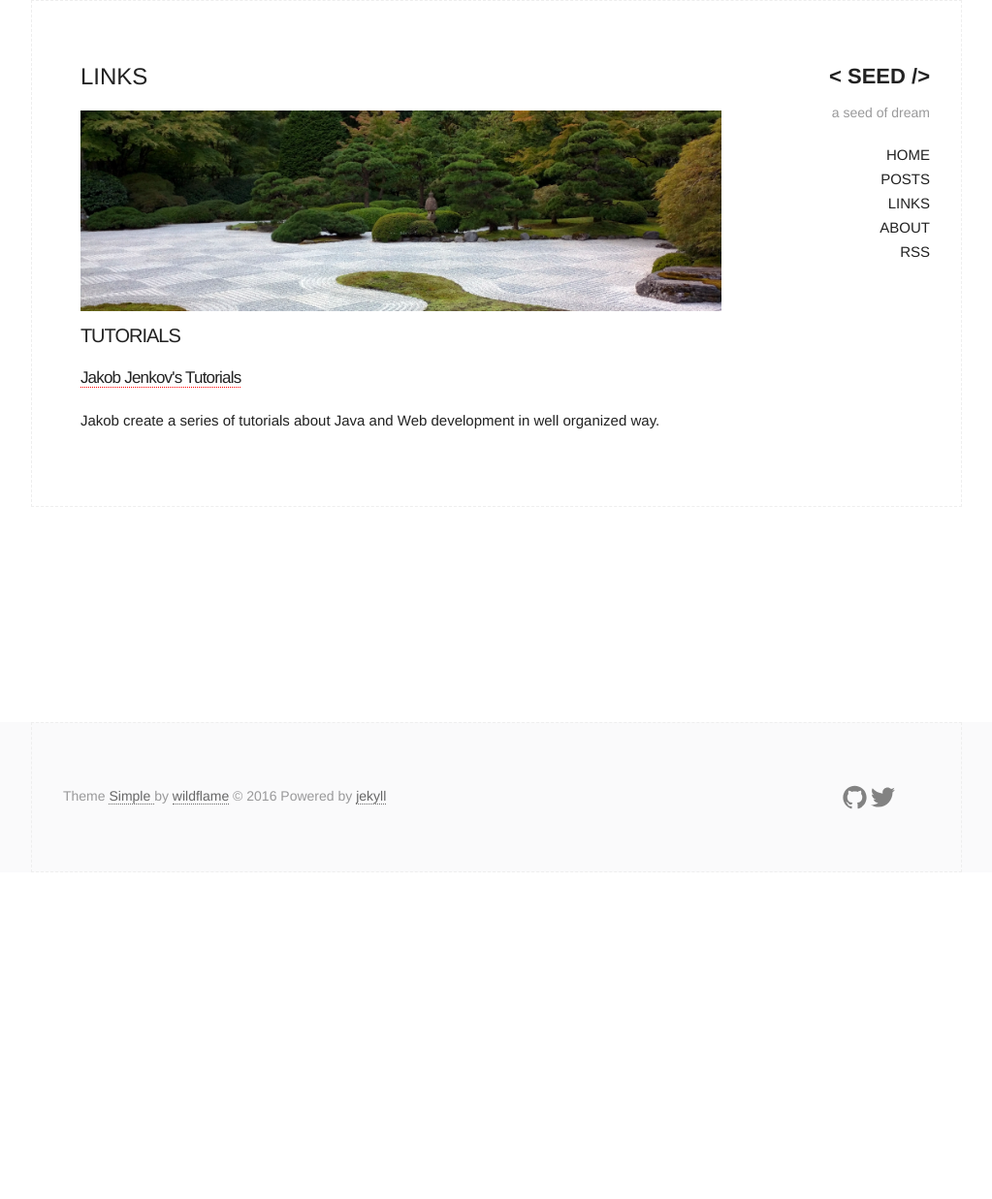
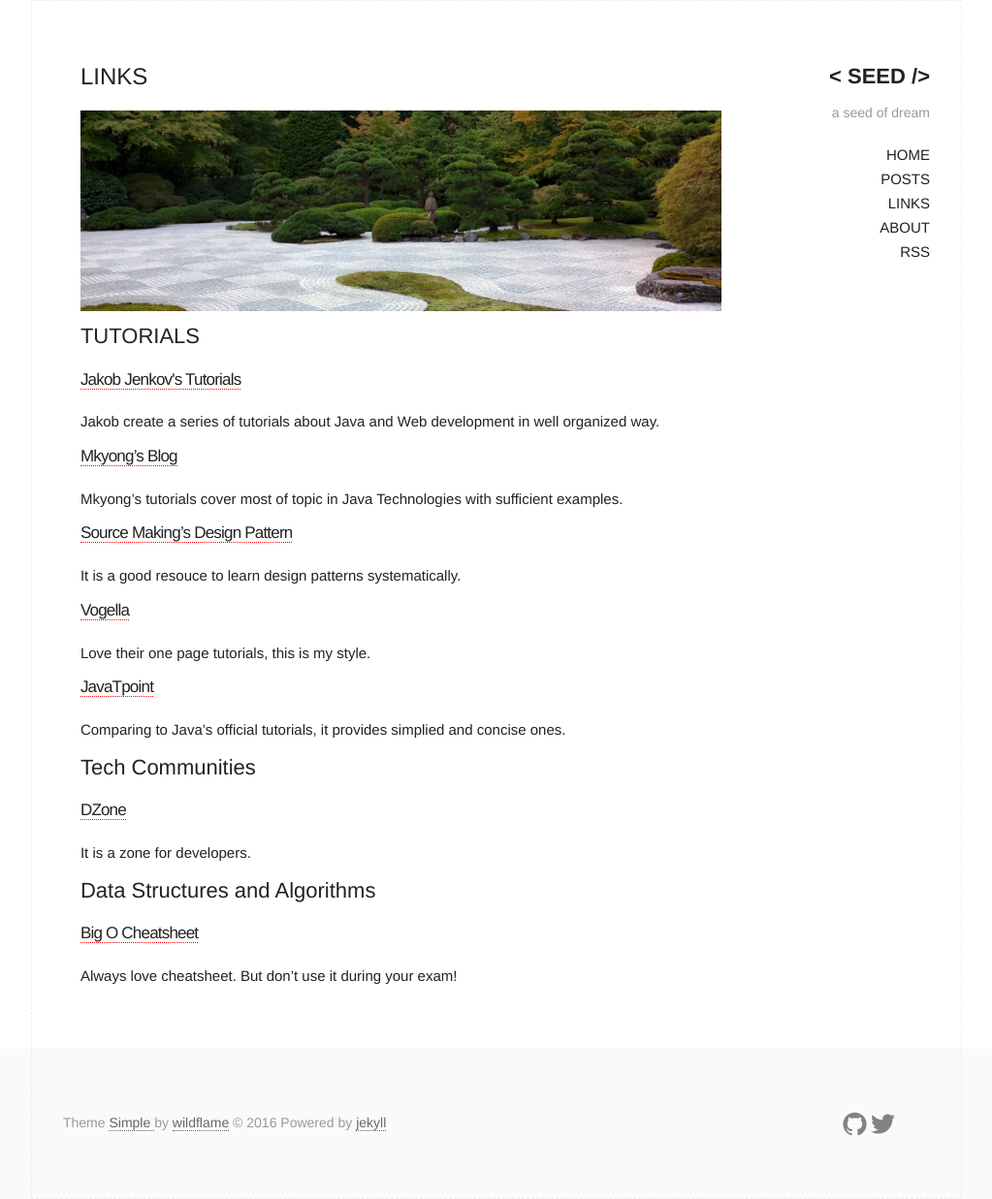
Before and after one commit to Tonyxu82/tonyxu82.github.io, a Jekyll site: the page built from links.md, in a window 1280 px wide. Shown: the whole page at 97% size, without its empty margins (128-1151 px from the left). Built offline with Jekyll 4.4.1, drawn with Linux system fonts in a browser that asks for light colours; before the commit the page ends 900 px from its top, so only the background shows below that.

Commit message:
add new post and links

```diff
--- a/links.md
+++ b/links.md
@@ -6,8 +6,32 @@ permalink: /links/
 ---
 ![Japanese Garden]({{ site.baseurl }}\img\jpgarden.png)
 
-### TUTORIALS
+## TUTORIALS
 
 #### [Jakob Jenkov\'s Tutorials](http://tutorials.jenkov.com/)
 Jakob create a series of tutorials about Java and Web development in well
 organized way.
+
+#### [Mkyong's Blog](https://www.mkyong.com/)
+Mkyong's tutorials cover most of topic in Java Technologies with sufficient examples.
+
+#### [Source Making's Design Pattern](https://sourcemaking.com/design_patterns)
+It is a good resouce to learn design patterns systematically.
+
+#### [Vogella](http://www.vogella.com/tutorials/)
+Love their one page tutorials, this is my style.
+
+#### [JavaTpoint](http://www.javatpoint.com/)
+Comparing to Java's official tutorials, it provides simplied and concise ones.
+
+
+## Tech Communities
+
+#### [DZone](https://dzone.com/)
+It is a zone for developers.
+
+
+## Data Structures and Algorithms
+
+#### [Big O Cheatsheet](http://www.bigocheatsheet.com/)
+Always love cheatsheet. But don't use it during your exam!
```
Also changed, not shown: _posts/2016-10-11-Java-Fast-track1.md (added, +30 -0 lines), _posts/2016-10-18-Java-Fast-Track2.md (renamed from _posts/2016-10-11-Java-Fasttrack.md, +3 -29 lines), img/badger.png (added).
